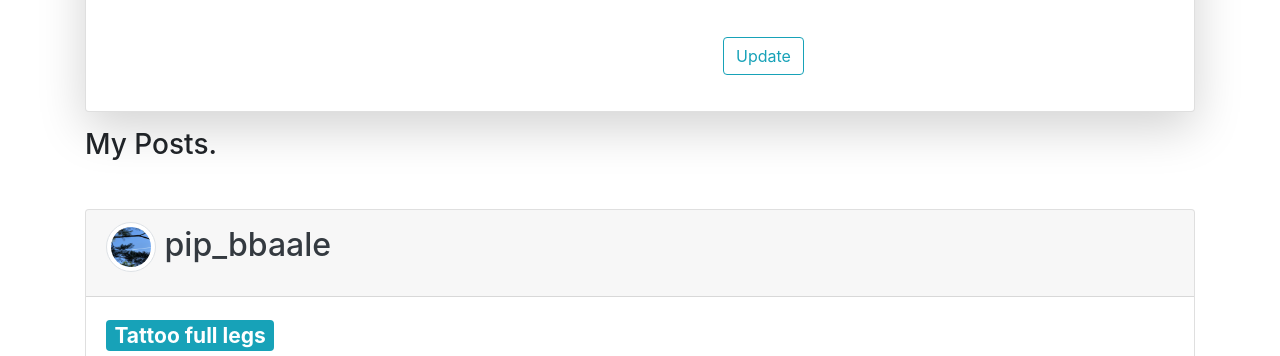
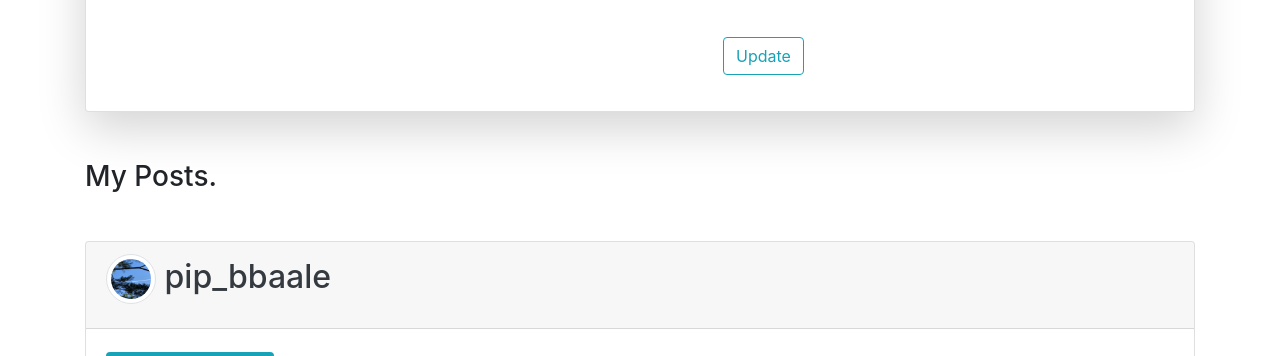
Before and after one commit to philip-bbaale/InstagramClone, a Django app: page /profile/ in a window 1280 px wide. Shown: the part 1001-1357 px from the top of the page. Run offline with Django 3.2, Linux system fonts and the light colour scheme; a user stored in the database is signed in; data comes from the database, SQL or seed files in the repository; some libraries are stand-ins or nearby versions; some web fonts are replaced.

Commit message:
finalizing profile page

```diff
--- a/instagramUsers/templates/instagramUsers/profile.html
+++ b/instagramUsers/templates/instagramUsers/profile.html
@@ -36,7 +36,7 @@
         </div>
     </div>
 
-    <h3>My Posts.</h3>
+    <h3 class="mt-5">My Posts.</h3>
 
     {% for post in posts %}
     {% for user_post in user_posts %}
```
